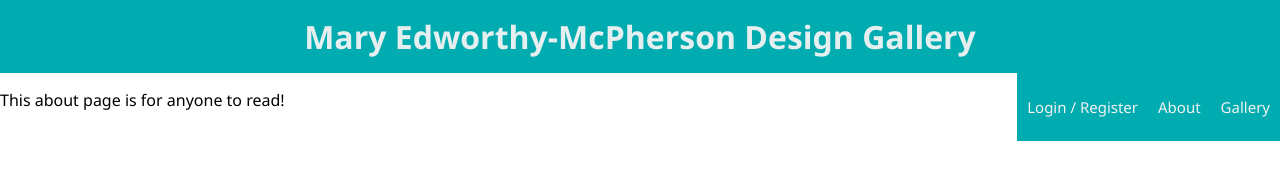
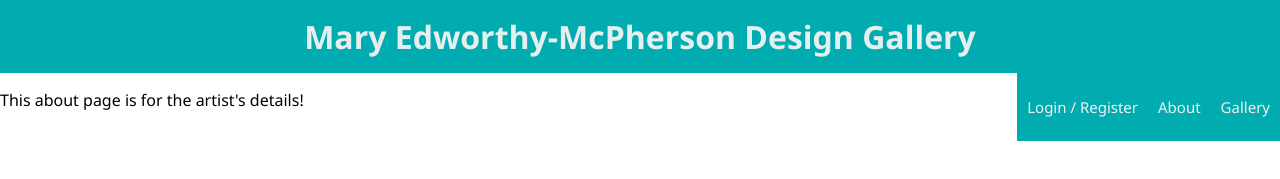
Before and after one commit to Sp0tt3dAllegedly/prime_solo_project_MEMP_D, a React (Create React App) app: page /#/about in a window 1280 px wide. Both pictures are taken after a click on the button "Enter!". Shown: the top 179 px of the page. Built offline with nearby package versions, Linux system fonts and the light colour scheme; no server answers.

Commit message:
created + frame Contact Page

```diff
--- a/src/components/AboutPage/AboutPage.js
+++ b/src/components/AboutPage/AboutPage.js
@@ -9,7 +9,7 @@ const AboutPage = () => (
   <div>
     <div>
       <p>
-        This about page is for anyone to read!
+        This about page is for the artist's details!
       </p>
     </div>
   </div>
```
Also changed, not shown: src/components/ContactPage/ContactPage.js (added, +19 -0 lines).
